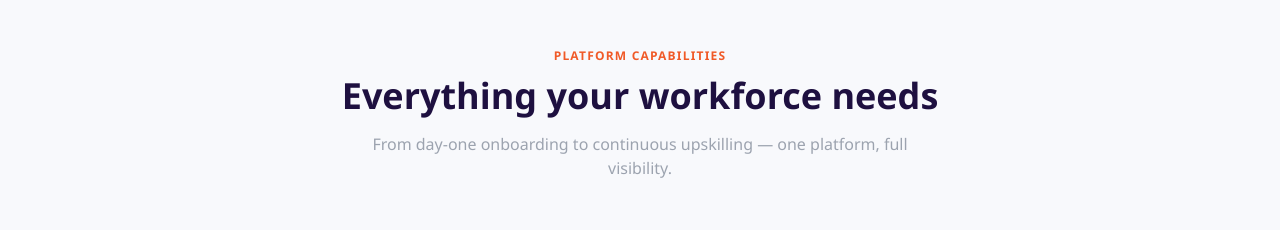
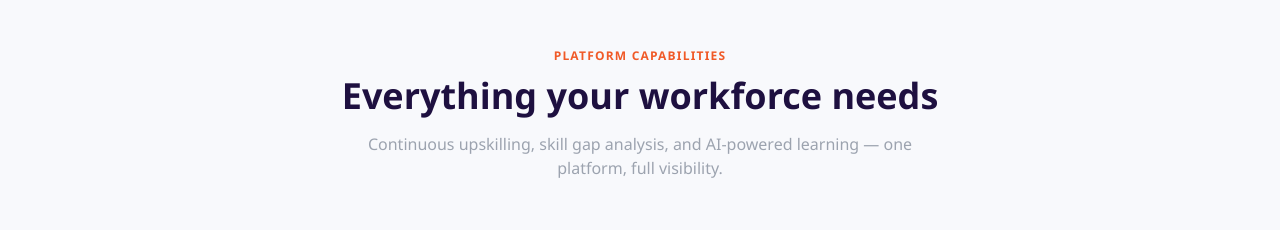
Before and after one commit to Imochaautomation/LMS-Learning-Management-System-, a React (Vite) app in the folder UI/: page / in a window 1280 px wide. Shown: the part 860-1090 px from the top of the page. Built offline with nearby package versions, Linux system fonts and the light colour scheme; no server answers.

Commit message:
fix: remove onboarding references from landing page copy

```diff
--- a/UI/src/pages/LandingPage.jsx
+++ b/UI/src/pages/LandingPage.jsx
@@ -83,7 +83,7 @@ export default function LandingPage() {
           <div className="text-center mb-16">
             <p className="text-xs font-bold uppercase tracking-widest mb-3" style={{ color: ORANGE }}>Platform Capabilities</p>
             <h2 className="text-3xl md:text-4xl font-black mb-4" style={{ color: NAVY }}>Everything your workforce needs</h2>
-            <p className="text-gray-400 max-w-xl mx-auto">From day-one onboarding to continuous upskilling — one platform, full visibility.</p>
+            <p className="text-gray-400 max-w-xl mx-auto">Continuous upskilling, skill gap analysis, and AI-powered learning — one platform, full visibility.</p>
           </div>
 
           <div className="grid md:grid-cols-3 gap-5">
@@ -188,7 +188,7 @@ export default function LandingPage() {
             <div className="md:col-span-2">
               <img src="/logoimocha.png" alt="iMocha" className="h-8 w-auto mb-4" style={{ filter: 'brightness(0) invert(1)' }} />
               <p className="text-sm text-blue-200/70 leading-relaxed max-w-xs mb-5">
-                The AI-powered skills intelligence platform for smarter workforce decisions — from day-one onboarding to continuous upskilling.
+                The AI-powered skills intelligence platform for smarter workforce decisions — continuous upskilling, skill visibility, and business agility.
               </p>
               <p className="text-xs font-bold uppercase tracking-widest" style={{ color: ORANGE }}>Skills Visibility. Business Agility.</p>
             </div>
```
